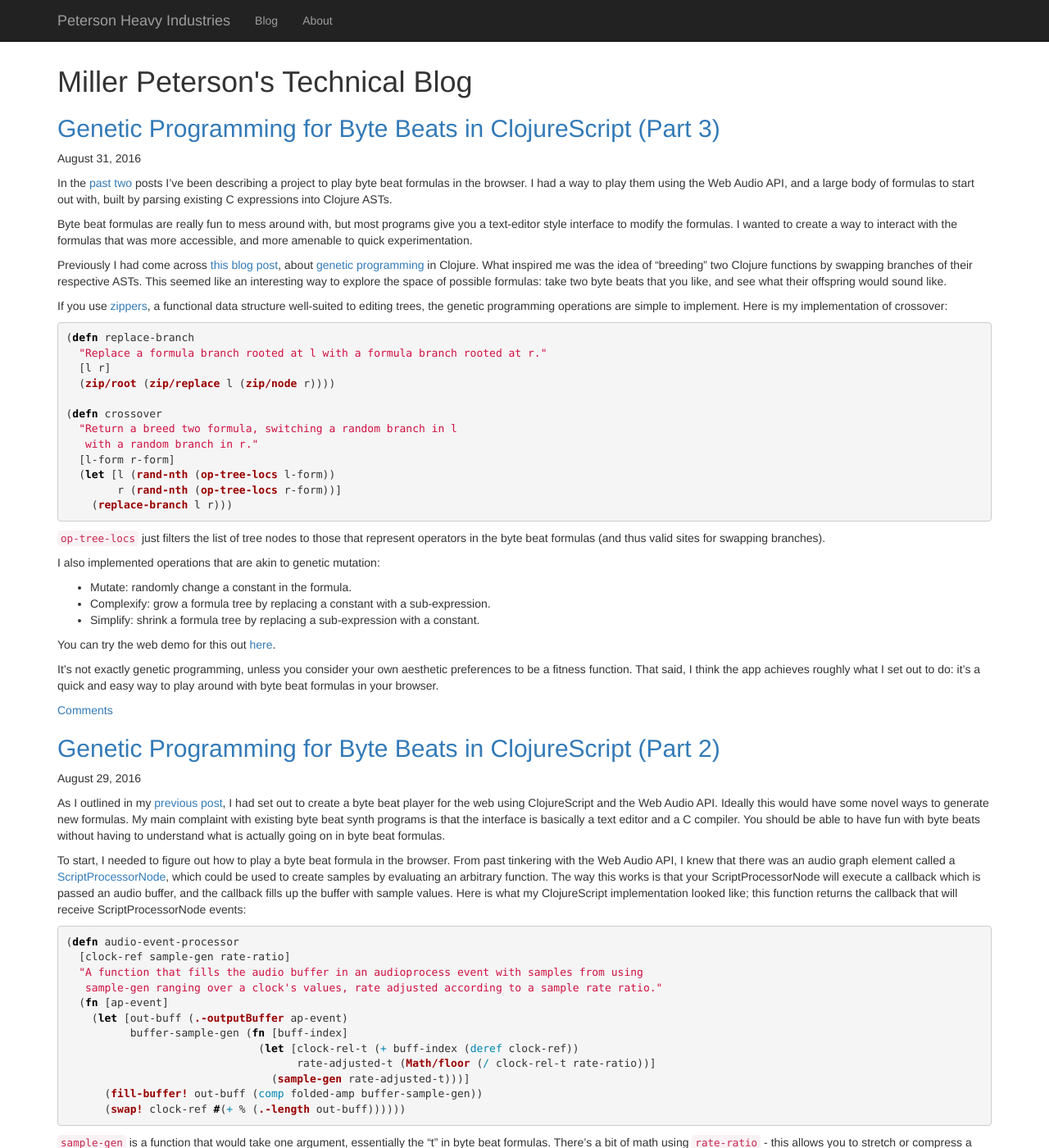
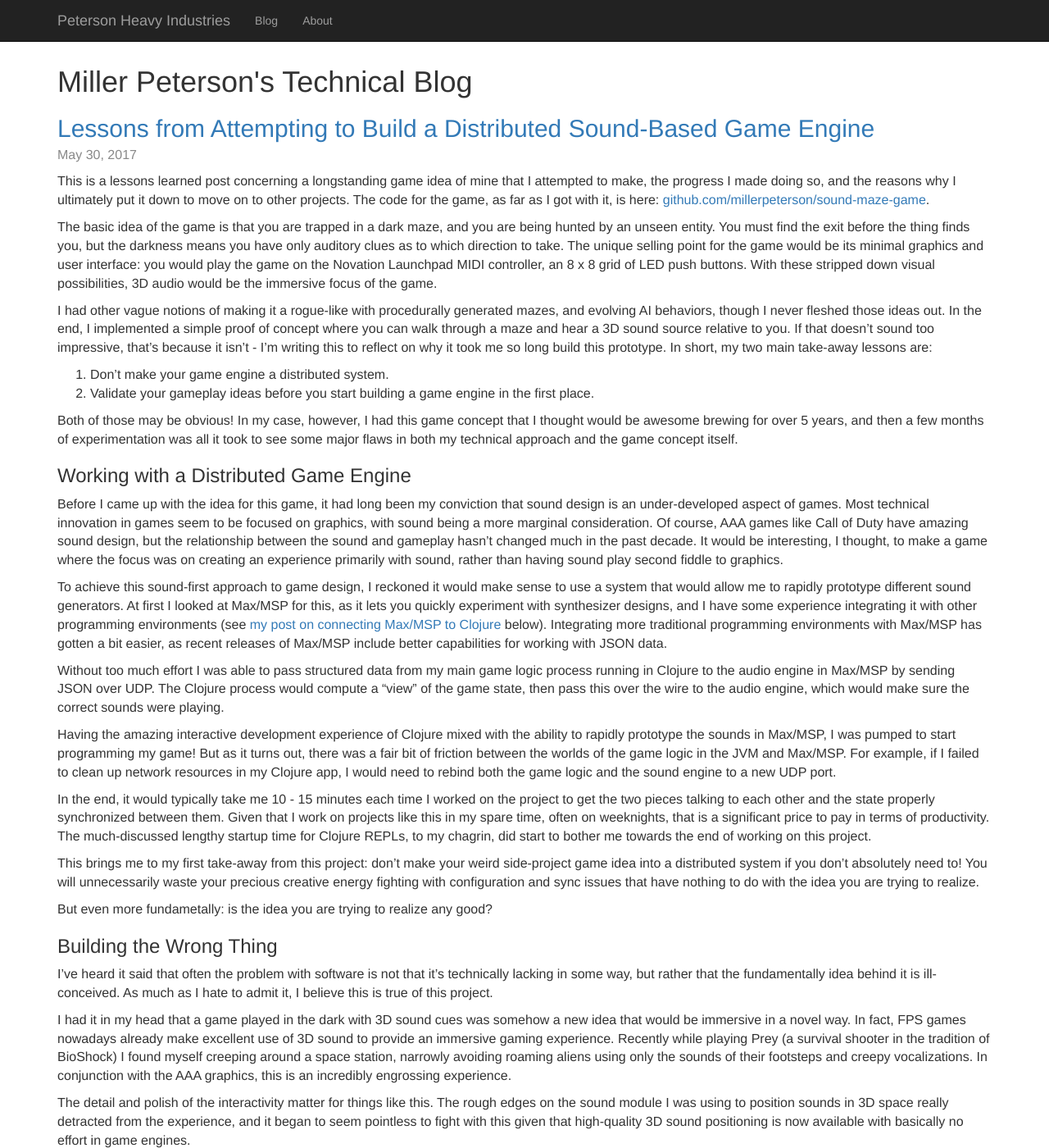
Before and after one commit to millerpeterson/millerpeterson.github.io, a Jekyll site: the page built from index.html, in a window 1280 px wide and 1400 px high. Shown: the whole window at 82% size. Built offline with Jekyll 4.4.1, drawn with Linux system fonts in a browser that asks for light colours; comment, search, counter and statistics services are not loaded; some of the changed text lies outside the part shown.

Commit message:
Sound game retrospective post

```diff
--- /dev/null
+++ b/_posts/2017-04-19-sound-maze-retro.markdown
@@ -0,0 +1,42 @@
+---
+layout: post
+title: Lessons from Attempting to Build a Distributed Sound-Based Game Engine
+date:   2017-05-30 23:00:00
+---
+
+This is a lessons learned post concerning a longstanding game idea of mine that I attempted to make, the progress I made doing so, and the reasons why I ultimately put it down to move on to other projects. The code for the game, as far as I got with it, is here: [github.com/millerpeterson/sound-maze-game](https://github.com/millerpeterson/sound-maze-game).
+
+The basic idea of the game is that you are trapped in a dark maze, and you are being hunted by an unseen entity. You must find the exit before the thing finds you, but the darkness means you have only auditory clues as to which direction to take. The unique selling point for the game would be its minimal graphics and user interface: you would play the game on the Novation Launchpad MIDI controller, an 8 x 8 grid of LED push buttons. With these stripped down visual possibilities, 3D audio would be the immersive focus of the game.
+
+I had other vague notions of making it a rogue-like with procedurally generated mazes, and evolving AI behaviors, though I never fleshed those ideas out. In the end, I implemented a simple proof of concept where you can walk through a maze and hear a 3D sound source relative to you. If that doesn't sound too impressive, that's because it isn't - I'm writing this to reflect on why it took me so long build this prototype. In short, my two main take-away lessons are:
+
+1. Don't make your game engine a distributed system.
+2. Validate your gameplay ideas before you start building a game engine in the first place.
+
+Both of those may be obvious! In my case, however, I had this game concept that I thought would be awesome brewing for over 5 years, and then a few months of experimentation was all it took to see some major flaws in both my technical approach and the game concept itself.
+
+### Working with a Distributed Game Engine
+
+Before I came up with the idea for this game, it had long been my conviction that sound design is an under-developed aspect of games. Most technical innovation in games seem to be focused on graphics, with sound being a more marginal consideration. Of course, AAA games like Call of Duty have amazing sound design, but the relationship between the sound and gameplay hasn't changed much in the past decade. It would be interesting, I thought, to make a game where the focus was on creating an experience primarily with sound, rather than having sound play second fiddle to graphics.
+
+To achieve this sound-first approach to game design, I reckoned it would make sense to use a system that would allow me to rapidly prototype different sound generators. At first I looked at Max/MSP for this, as it lets you quickly experiment with synthesizer designs, and I have some experience integrating it with other programming environments (see [my post on connecting Max/MSP to Clojure](http://millerpeterson.github.io/2015/03/25/clojure-max-msp.html) below). Integrating more traditional programming environments with Max/MSP has gotten a bit easier, as recent releases of Max/MSP include better capabilities for working with JSON data.
+
+Without too much effort I was able to pass structured data from my main game logic process running in Clojure to the audio engine in Max/MSP by sending JSON over UDP. The Clojure process would compute a "view" of the game state, then pass this over the wire to the audio engine, which would make sure the correct sounds were playing.
+
+Having the amazing interactive development experience of Clojure mixed with the ability to rapidly prototype the sounds in Max/MSP, I was pumped to start programming my game! But as it turns out, there was a fair bit of friction between the worlds of the game logic in the JVM and Max/MSP. For example, if I failed to clean up network resources in my Clojure app, I would need to rebind both the game logic and the sound engine to a new UDP port.
+
+In the end, it would typically take me 10 - 15 minutes each time I worked on the project to get the two pieces talking to each other and the state properly synchronized between them. Given that I work on projects like this in my spare time, often on weeknights, that is a significant price to pay in terms of productivity. The much-discussed lengthy startup time for Clojure REPLs, to my chagrin, did start to bother me towards the end of working on this project.
+
+This brings me to my first take-away from this project: don't make your weird side-project game idea into a distributed system if you don't absolutely need to! You will unnecessarily waste your precious creative energy fighting with configuration and sync issues that have nothing to do with the idea you are trying to realize.
+
+But even more fundametally: is the idea you are trying to realize any good?
+
+### Building the Wrong Thing
+
+I've heard it said that often the problem with software is not that it's technically lacking in some way, but rather that the fundamentally idea behind it is ill-conceived. As much as I hate to admit it, I believe this is true of this project.
+
+I had it in my head that a game played in the dark with 3D sound cues was somehow a new idea that would be immersive in a novel way. In fact, FPS games nowadays already make excellent use of 3D sound to provide an immersive gaming experience. Recently while playing Prey (a survival shooter in the tradition of BioShock) I found myself creeping around a space station, narrowly avoiding roaming aliens using only the sounds of their footsteps and creepy vocalizations. In conjunction with the AAA graphics, this is an incredibly engrossing experience.
+
+The detail and polish of the interactivity matter for things like this. The rough edges on the sound module I was using to position sounds in 3D space really detracted from the experience, and it began to seem pointless to fight with this given that high-quality 3D sound positioning is now available with basically no effort in game engines.
+
+My second take-away from this project is therefore the following: take the quickest path to validating you game / application idea before implementing a complex technical apparatus to support it. Had I started with a rougher prototype using a technically simpler approach, I may have realized quicker that the whole plan wasn't really that compelling.
--- a/_sass/_post.scss
+++ b/_sass/_post.scss
@@ -1,13 +1,25 @@
-img {
+.post {
+  font-size: 16px;
+}
+
+.post img {
     max-width: 100%;
 }
 
-.back-arrow {
+.post h2 {
+  margin-bottom: 5px;
+}
+
+.post .date {
+  color: #888;
+}
+
+.post .back-arrow {
     display: block;
     padding-top: 15px;
     padding-bottom: 10px;
 }
 
-.comments {
+.post .comments {
     min-height: 360px;
 }
```
Also changed, not shown: about.md (+5 -5 lines).
